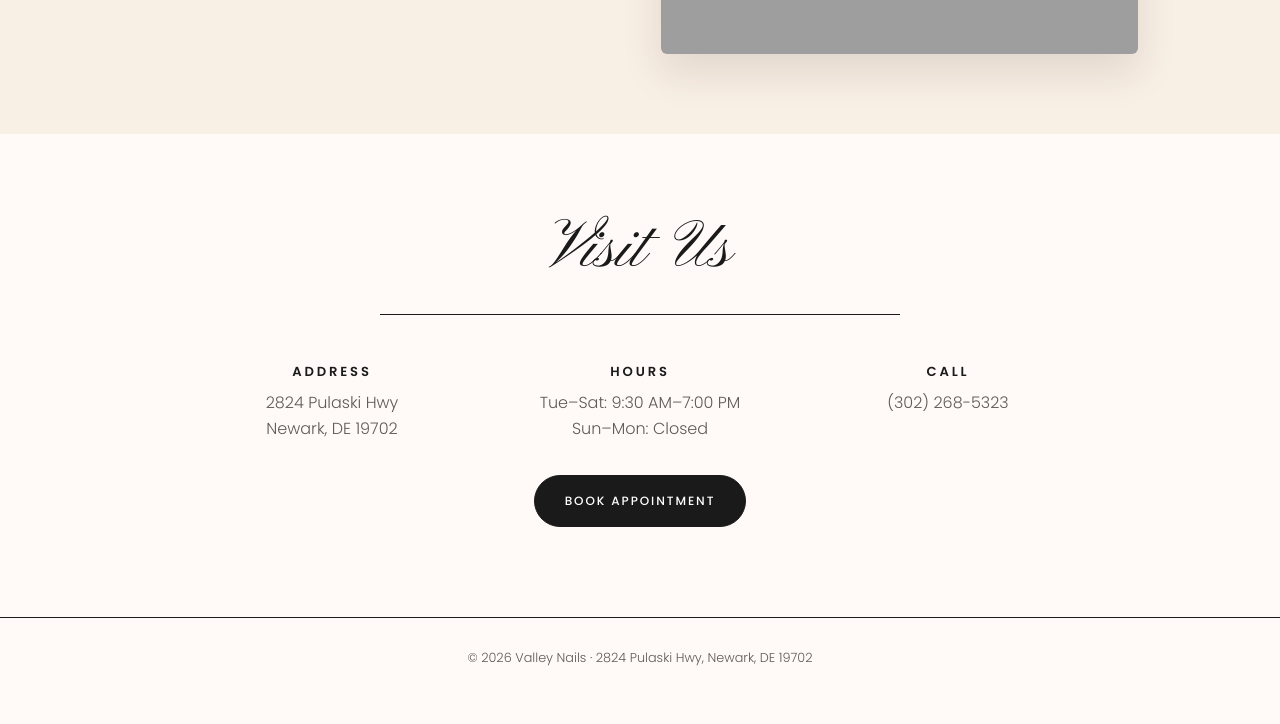
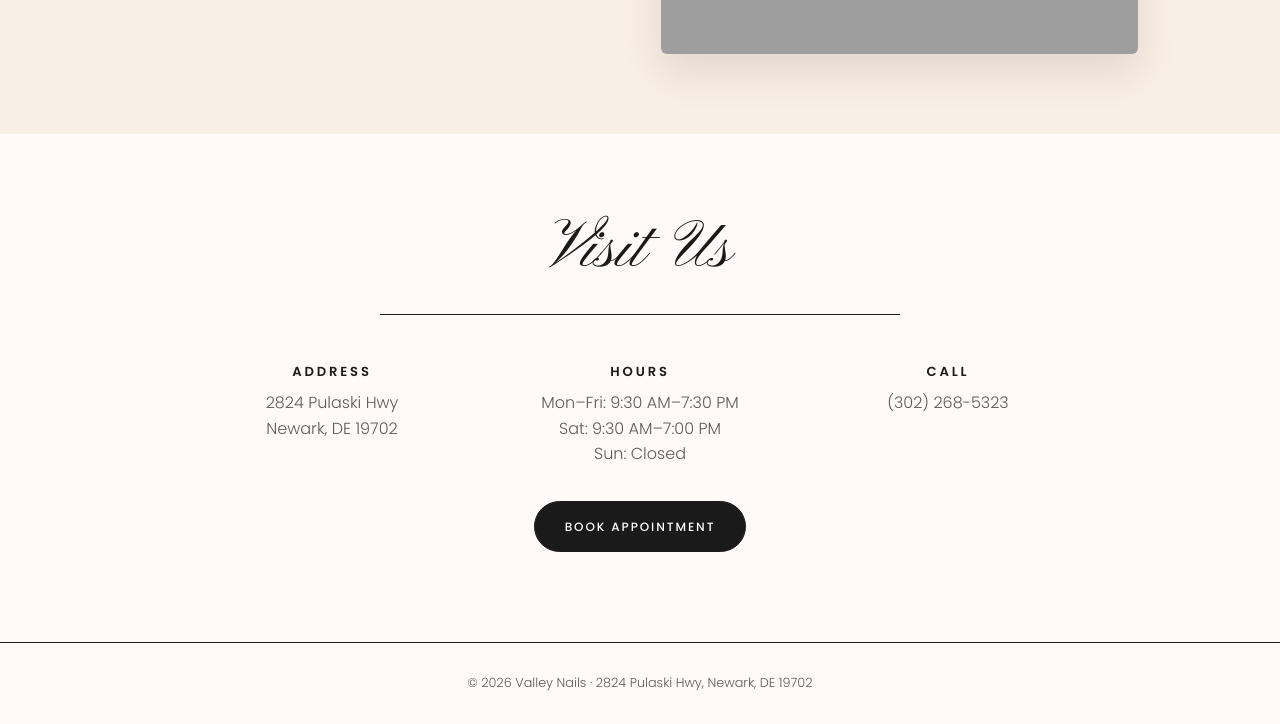
Before and after one commit to whitneyto326-cpu/valleynails, a plain HTML site: page index.html in a window 1280 px wide. Shown: the part 2116-2840 px from the top of the page. Before the commit the page ends 2814 px from the top, so only its background shows below. Drawn offline with Linux system fonts and the light colour scheme; grey boxes are pictures that could not be loaded.

```diff
--- a/index.html
+++ b/index.html
@@ -139,7 +139,7 @@
             </div>
             <div>
               <h3>Hours</h3>
-              <p>Tue–Sat: 9:30 AM–7:00 PM<br />Sun–Mon: Closed</p>
+              <p>Mon–Fri: 9:30 AM–7:30 PM<br />Sat: 9:30 AM–7:00 PM<br />Sun: Closed</p>
             </div>
             <div>
               <h3>Call</h3>
```
